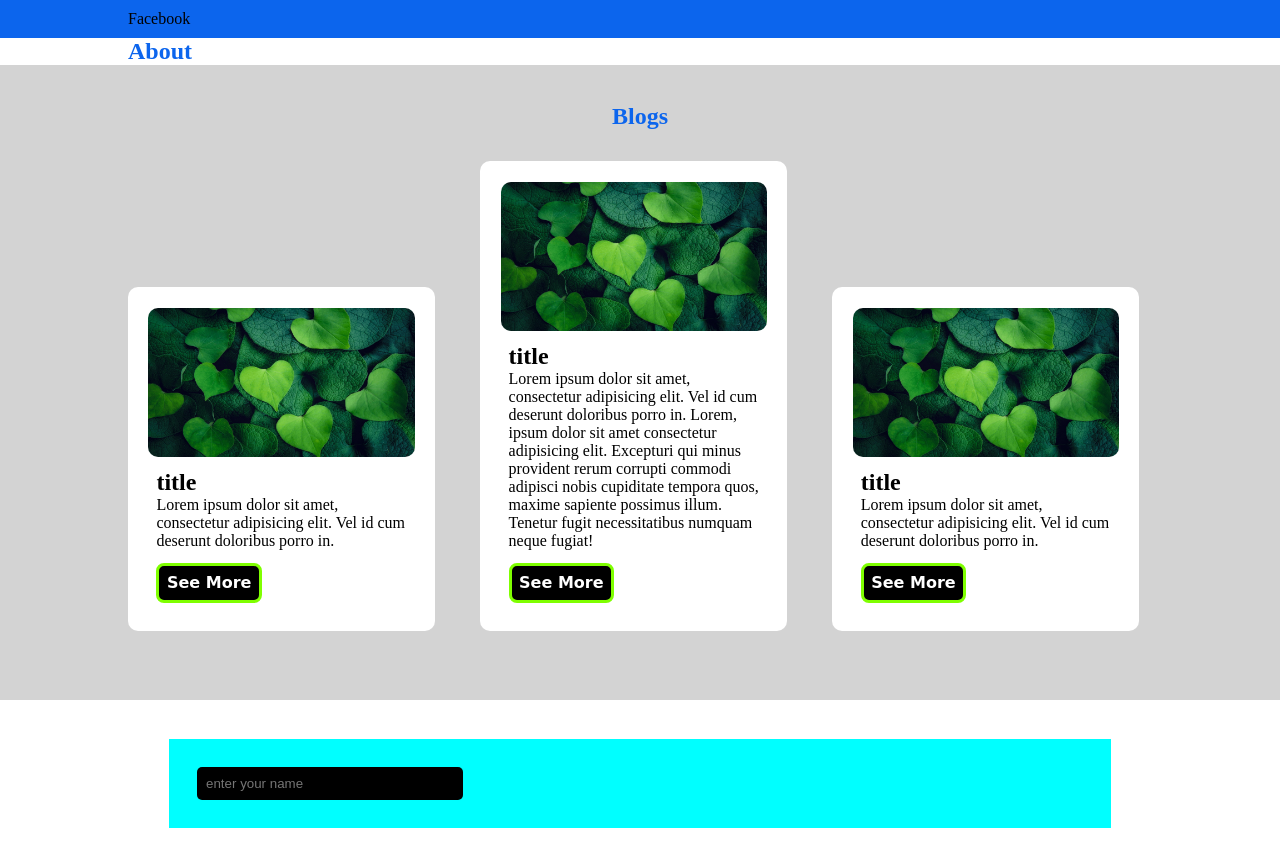
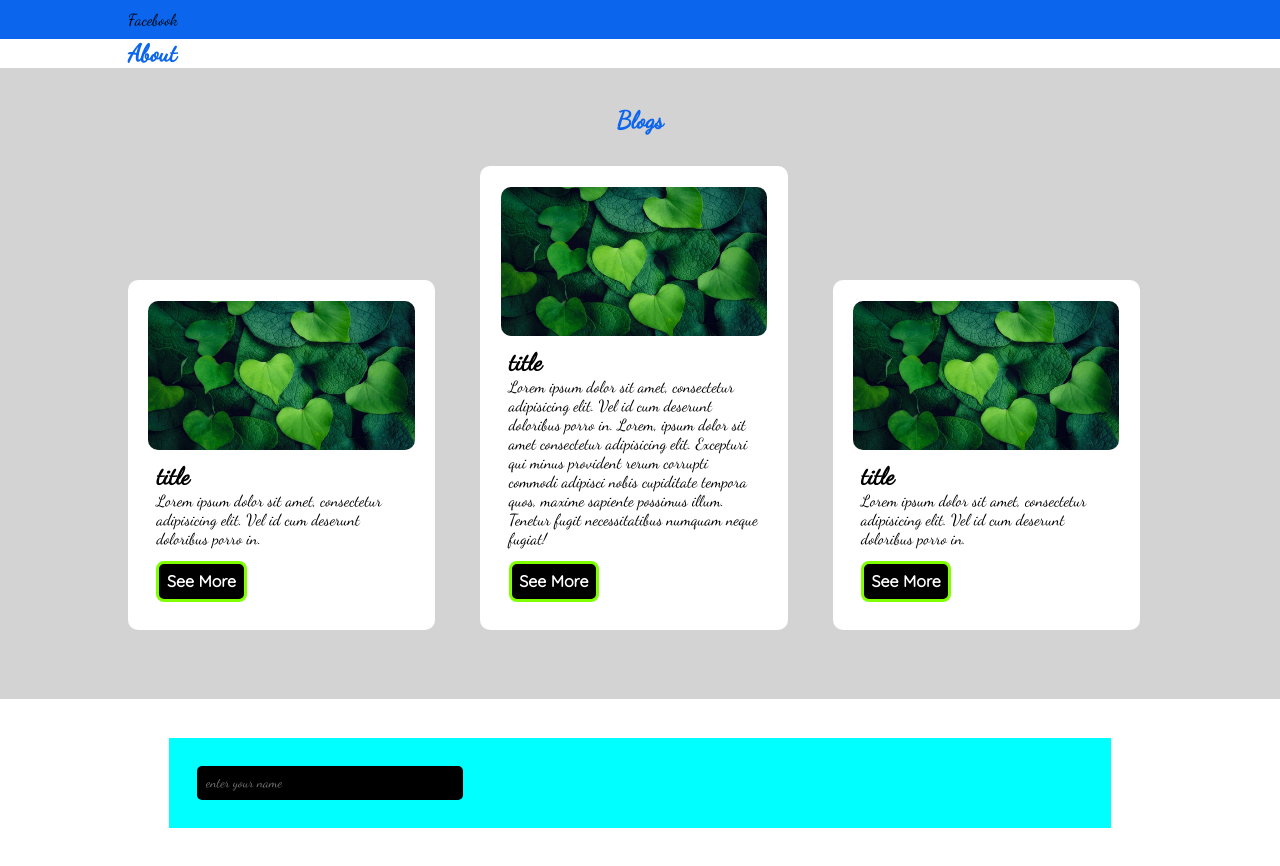
Before and after one commit to NouranFayez/web-design-G17, a plain HTML site: page CSS/session2/index.html in a window 1280 px wide. Drawn offline with Linux system fonts and the light colour scheme.

Commit message:
session 3

```diff
--- a/CSS/session2/css/style.css
+++ b/CSS/session2/css/style.css
@@ -2,6 +2,7 @@
 *{
     margin: 0;
     padding: 0;
+    font-family: 'Dancing Script', cursive;
 }
 a{
     text-decoration: none;
@@ -71,7 +72,7 @@ header{
     padding: 3%;
     font-size: 16px;
     font-weight: bold;
-    font-family: cursive;
+    font-family: 'Quicksand', sans-serif;
     background-color: black;
     color: white;
     border: 3px solid chartreuse;
--- a/CSS/session2/index.html
+++ b/CSS/session2/index.html
@@ -6,6 +6,10 @@
     <meta http-equiv="X-UA-Compatible" content="IE=edge">
     <meta name="viewport" content="width=device-width, initial-scale=1.0">
     <title>Document</title>
+    <link rel="preconnect" href="https://fonts.googleapis.com">
+    <link rel="preconnect" href="https://fonts.gstatic.com" crossorigin>
+
+    <link href="https://fonts.googleapis.com/css2?family=Dancing+Script&family=Quicksand&display=swap" rel="stylesheet">
     <link rel="stylesheet" href="css/style.css">
 </head>
 
```
Also changed, not shown: CSS/session2/notes.txt, 1 other file.
